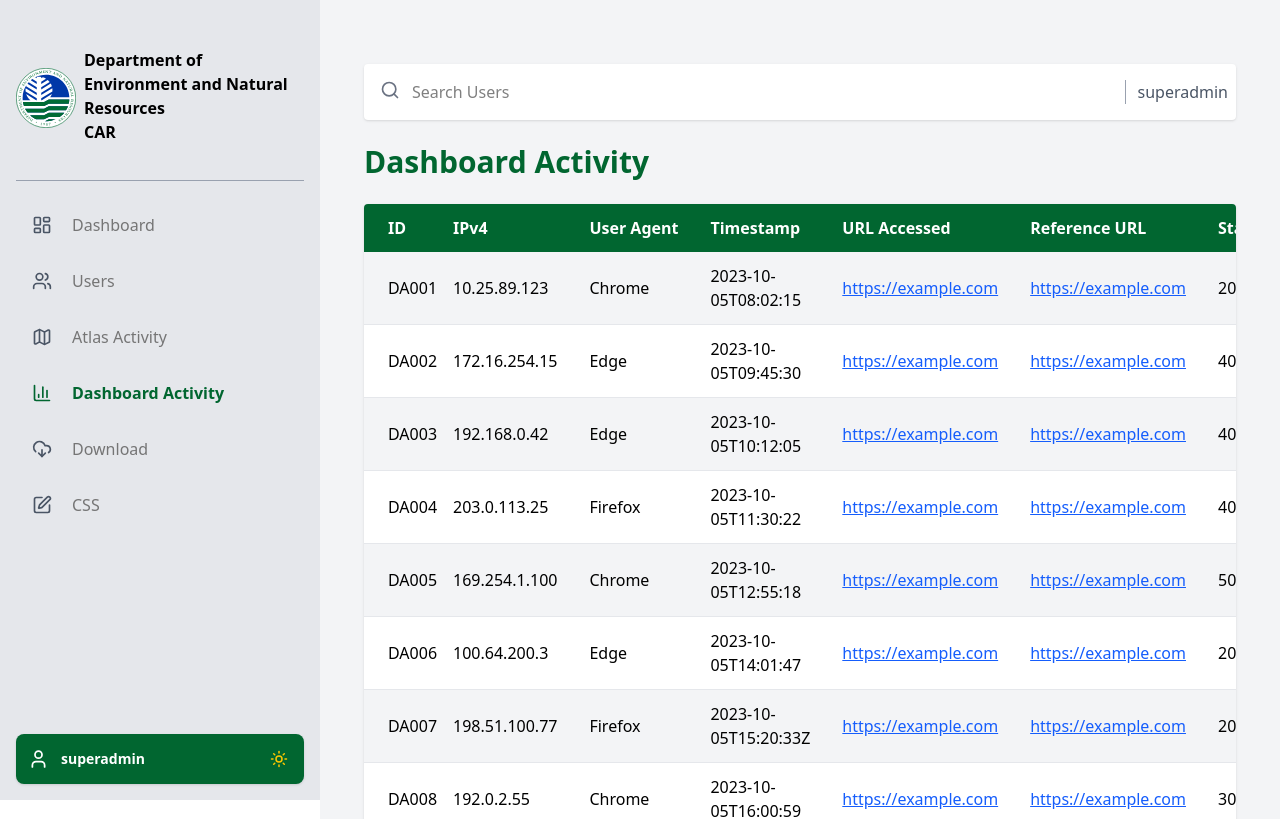
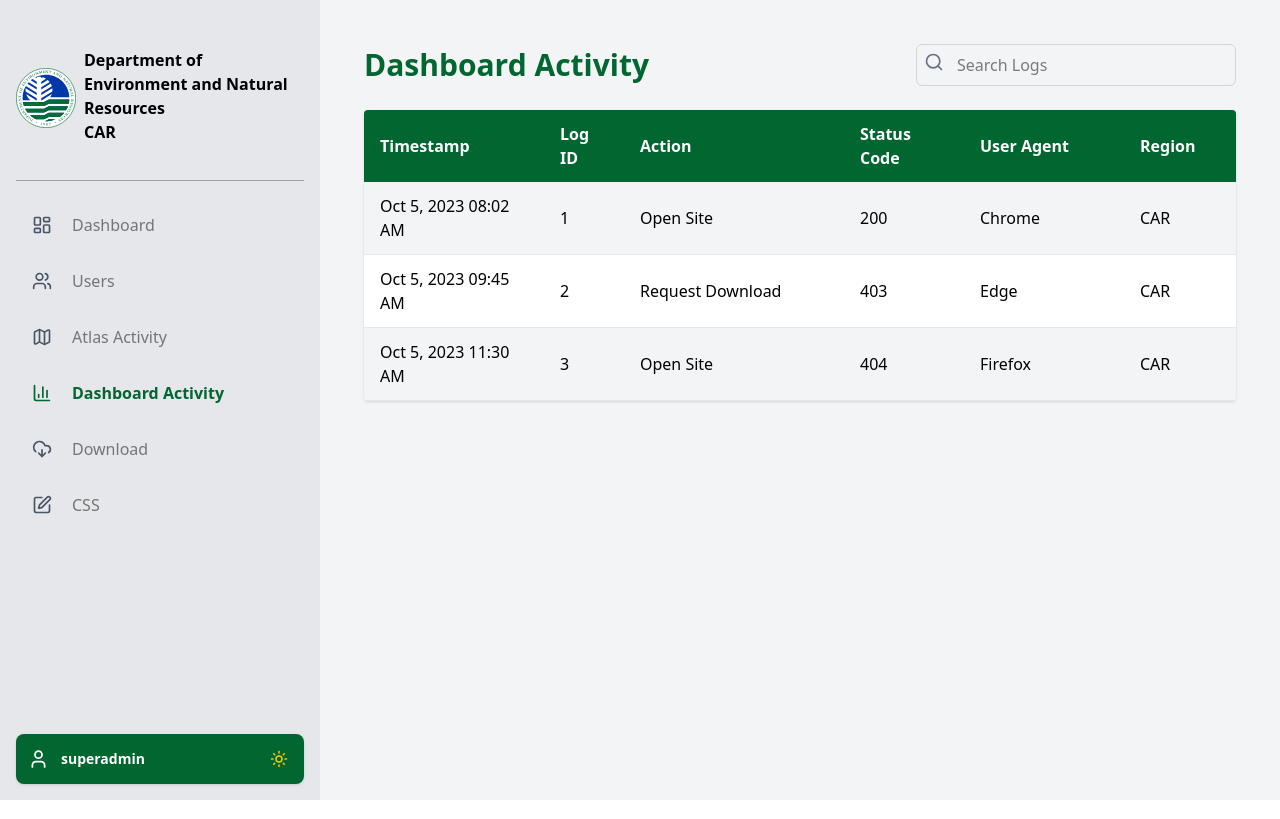
Before and after one commit to team-kotl/terramap-admin, a React (Vite) app: page /dashboard-activity in a window 1280 px wide. Shown: the top 819 px of the page. Built offline with nearby package versions, Linux system fonts and the light colour scheme.

Commit message:
Fixed the Dashboard and the DashboardAct

```diff
--- a/src/pages/Dashboard.jsx
+++ b/src/pages/Dashboard.jsx
@@ -1,3 +1,5 @@
+import { useState, useEffect } from "react";
+import axios from "axios";
 import { Users, Map, BarChart3 } from "lucide-react";
 import {
     LineChart,
@@ -14,7 +16,28 @@ import {
 } from "recharts";
 
 const Dashboard = () => {
-    const monthlyVisits = [
+    // ✅ State for counts
+    const [usersCount, setUsersCount] = useState(12);
+    const [atlasActivity, setAtlasActivity] = useState(10);
+    const [dashboardActivity, setDashboardActivity] = useState(11);
+
+    // ✅ Temporary mock data
+    const [traffic, setTraffic] = useState([
+        { place: "Kalinga", count: 4 },
+        { place: "Baguio City", count: 2 },
+        { place: "Benguet", count: 1 },
+        { place: "Apayao", count: 1 },
+        { place: "Abra", count: 2 },
+    ]);
+
+    const [statusCodes, setStatusCodes] = useState([
+        { name: "200", count: 1123 },
+        { name: "400", count: 840 },
+        { name: "301", count: 724 },
+        { name: "302", count: 986 },
+    ]);
+
+    const [monthlyVisits, setMonthlyVisits] = useState([
         { name: "Jan", visits: 500 },
         { name: "Feb", visits: 800 },
         { name: "Mar", visits: 1100 },
@@ -27,30 +50,50 @@ const Dashboard = () => {
         { name: "Oct", visits: 1200 },
         { name: "Nov", visits: 1250 },
         { name: "Dec", visits: 1180 },
-    ];
+    ]);
 
-    const statusCodes = [
-        { name: "200", count: 1123 },
-        { name: "400", count: 840 },
-        { name: "301", count: 724 },
-        { name: "302", count: 986 },
-    ];
+    // Example: Uncomment when backend is ready
+    /*
+    useEffect(() => {
+        const fetchData = async () => {
+            try {
+                const [
+                    visitsRes,
+                    statusRes,
+                    trafficRes,
+                    usersRes,
+                    atlasRes,
+                    dashRes,
+                ] = await Promise.all([
+                    axios.get("/api/monthly-visits"),
+                    axios.get("/api/status-codes"),
+                    axios.get("/api/traffic"),
+                    axios.get("/api/users/count"),
+                    axios.get("/api/atlas-activity/count"),
+                    axios.get("/api/dashboard-activity/count"),
+                ]);
 
-    const traffic = [
-        { place: "Kalinga", count: 4 },
-        { place: "Baguio City", count: 2 },
-        { place: "Benguet", count: 1 },
-        { place: "Apayao", count: 1 },
-        { place: "Abra", count: 2 },
-    ];
+                setMonthlyVisits(visitsRes.data);
+                setStatusCodes(statusRes.data);
+                setTraffic(trafficRes.data);
+                setUsersCount(usersRes.data.count);
+                setAtlasActivity(atlasRes.data.count);
+                setDashboardActivity(dashRes.data.count);
+            } catch (err) {
+                console.error("❌ Error fetching dashboard data:", err);
+            }
+        };
+
+        fetchData();
+    }, []);
+    */
 
     return (
-        <div className="min-screen bg-gray-100 px-2 md:px-6 py-15">
-            <div className="flex justify-between items-center md:mb-6 mb-4 mt-3">
-                <h1 className="text-green-800 font-bold text-2xl md:text-3xl">
-                    Dashboard
-                </h1>
-                <p className="text-green-800 font-bold md:text-3xl text-lg">
+        <div className="min-screen bg-gray-100 px-2 md:px-6 mt-5">
+            {/* Header */}
+            <div className="flex justify-between items-center md:mb-6 mb-4">
+                <h1 className="text-green-700 font-bold text-2xl">Dashboard</h1>
+                <p className="text-green-700 font-bold text-2xl">
                     {new Date().toLocaleDateString("en-US", {
                         month: "short",
                         day: "numeric",
@@ -59,40 +102,49 @@ const Dashboard = () => {
                 </p>
             </div>
 
-            <div className="grid grid-cols-3 md:grid-cols-3 gap-4 mb-4">
-                <div className="bg-white shadow rounded-xl px-3 md:px-6 py-6 flex items-center justify-between md:flex-row flex-col">
-                    <div className="flex items-center gap-3 md:flex-row flex-col">
+            {/* Top Cards */}
+            <div className="grid grid-cols-1 md:grid-cols-3 gap-6 mb-6">
+                <div className="bg-white shadow rounded-xl p-6 flex items-center justify-between">
+                    <div className="flex items-center gap-3">
                         <Users className="w-8 h-8 text-green-700" />
-                        <p className="font-medium text-center">Users</p>
+                        <span className="font-medium">Users</span>
                     </div>
-                    <span className="text-2xl font-bold">12</span>
+                    <span className="text-2xl font-bold">
+                        {usersCount > 0 ? usersCount : "No data"}
+                    </span>
                 </div>
 
-                <div className="bg-white shadow rounded-xl px-3 md:px-6 py-6 flex items-center justify-between md:flex-row flex-col">
-                    <div className="flex items-center gap-3 md:flex-row flex-col">
+                <div className="bg-white shadow rounded-xl p-6 flex items-center justify-between">
+                    <div className="flex items-center gap-3">
                         <Map className="w-8 h-8 text-green-700" />
-                        <p className="font-medium text-center">Atlas Activity</p>
+                        <span className="font-medium">Atlas Activity</span>
                     </div>
-                    <span className="text-2xl font-bold">10</span>
+                    <span className="text-2xl font-bold">
+                        {atlasActivity > 0 ? atlasActivity : "No data"}
+                    </span>
                 </div>
 
-                <div className="bg-white shadow rounded-xl px-3 md:px-6 py-6 flex items-center justify-between md:flex-row flex-col">
-                    <div className="flex items-center gap-3 md:flex-row flex-col">
+                <div className="bg-white shadow rounded-xl p-6 flex items-center justify-between">
+                    <div className="flex items-center gap-3">
                         <BarChart3 className="w-8 h-8 text-green-700" />
-                        <p className="font-medium text-center">Dashboard Activity</p>
+                        <span className="font-medium">Dashboard Activity</span>
                     </div>
-                    <span className="text-2xl font-bold">11</span>
+                    <span className="text-2xl font-bold">
+                        {dashboardActivity > 0 ? dashboardActivity : "No data"}
+                    </span>
                 </div>
             </div>
 
-            <div className="grid grid-cols-1 lg:grid-cols-2 gap-4">
+            {/* Grid layout */}
+            <div className="grid grid-cols-1 lg:grid-cols-2 gap-6">
                 {/* Left column: Source of Traffic */}
-                <div className="bg-white shadow rounded-lg px-3 md:px-6 py-4 flex flex-col h-full">
+                <div className="bg-white shadow rounded-lg p-6 flex flex-col h-full">
                     <h2 className="text-green-700 font-semibold mb-4">
                         Source of Traffic (By count)
                     </h2>
 
                     <div className="flex-grow">
+                        {traffic.length > 0 ? (
                             <div className="w-full border border-gray-200 rounded-lg overflow-hidden">
                                 <table className="w-full text-left">
                                     <tbody>
@@ -101,8 +153,10 @@ const Dashboard = () => {
                                                 key={idx}
                                                 className="even:bg-gray-50 hover:bg-gray-100 transition"
                                             >
-                                            <td className="px-2 md:px-4 py-2">{item.place}</td>
-                                            <td className="px-2 md:px-4 py-2 text-right">
+                                                <td className="px-4 py-2">
+                                                    {item.place}
+                                                </td>
+                                                <td className="px-4 py-2 text-right">
                                                     {item.count}
                                                 </td>
                                             </tr>
@@ -110,37 +164,54 @@ const Dashboard = () => {
                                     </tbody>
                                 </table>
                             </div>
+                        ) : (
+                            <p className="text-gray-500 text-center py-6">
+                                No traffic data available
+                            </p>
+                        )}
                     </div>
 
-                    <div className="mt-4 bg-green-50 border border-green-200 rounded-md px-2 md:px-4 py-3 flex justify-between items-center font-semibold text-green-800">
+                    <div className="mt-4 bg-green-50 border border-green-200 rounded-md px-4 py-3 flex justify-between items-center font-semibold text-green-800">
                         <span>Total Places</span>
-                        <span>5</span>
+                        <span>{traffic.length}</span>
                     </div>
                 </div>
 
                 {/* Right column: stacked charts */}
-                <div className="flex flex-col gap-4">
+                <div className="flex flex-col gap-6">
                     {/* Monthly Visits */}
-                    <div className="bg-white shadow rounded-lg px-2 md:px-6 py-4">
+                    <div className="bg-white shadow rounded-lg p-6">
                         <h2 className="text-green-700 font-semibold mb-4">
-                            Monthly visits
+                            Monthly Visits
                         </h2>
+                        {monthlyVisits.length > 0 ? (
                             <ResponsiveContainer width="100%" height={200}>
                                 <LineChart data={monthlyVisits}>
                                     <CartesianGrid strokeDasharray="3 3" />
                                     <XAxis dataKey="name" />
                                     <YAxis />
                                     <Tooltip />
-                                <Line type="monotone" dataKey="visits" stroke="green" dot />
+                                    <Line
+                                        type="monotone"
+                                        dataKey="visits"
+                                        stroke="green"
+                                        dot
+                                    />
                                 </LineChart>
                             </ResponsiveContainer>
+                        ) : (
+                            <p className="text-gray-500 text-center py-6">
+                                No visit data available
+                            </p>
+                        )}
                     </div>
 
                     {/* Status Codes */}
-                    <div className="bg-white shadow rounded-lg px-2 md:px-6 py-4">
+                    <div className="bg-white shadow rounded-lg p-6">
                         <h2 className="text-green-700 font-semibold mb-4">
                             Most Frequent Status Codes
                         </h2>
+                        {statusCodes.length > 0 ? (
                             <ResponsiveContainer width="100%" height={200}>
                                 <BarChart data={statusCodes} layout="vertical">
                                     <CartesianGrid strokeDasharray="3 3" />
@@ -152,14 +223,22 @@ const Dashboard = () => {
                                         {statusCodes.map((entry, index) => (
                                             <Cell
                                                 key={`cell-${index}`}
-                                            fill={
-                                                ["#16a34a", "#dc2626", "#facc15", "#2563eb"][index % 4]
-                                            }
+                                                fill={[
+                                                    "#16a34a",
+                                                    "#dc2626",
+                                                    "#facc15",
+                                                    "#2563eb",
+                                                ][index % 4]}
                                             />
                                         ))}
                                     </Bar>
                                 </BarChart>
                             </ResponsiveContainer>
+                        ) : (
+                            <p className="text-gray-500 text-center py-6">
+                                No status code data available
+                            </p>
+                        )}
                     </div>
                 </div>
             </div>
--- a/src/pages/DashboardAct.jsx
+++ b/src/pages/DashboardAct.jsx
@@ -1,174 +1,170 @@
+import { useState, useEffect } from "react";
+import axios from "axios";
 import { Search } from "lucide-react";
 
+// ✅ Helper function to format timestamp (date + time with space only)
+const formatTimestamp = (ts) => {
+    const date = new Date(ts).toLocaleDateString("en-US", {
+        month: "short",
+        day: "numeric",
+        year: "numeric",
+    });
+
+    const time = new Date(ts).toLocaleTimeString("en-US", {
+        hour: "2-digit",
+        minute: "2-digit",
+        hour12: true,
+    });
+
+    return `${date} ${time}`;
+};
+
 const DashboardActivity = () => {
+    const [logs, setLogs] = useState([]);
+    const [search, setSearch] = useState("");
 
-const logs = [
+    // ✅ Mock data (temporary)
+    useEffect(() => {
+        const mockLogs = [
             {
-id: "DA001",
-ipv4: "10.25.89.123",
-agent: "Chrome",
+                logId: 1,
+                action: "Open Site",
                 timestamp: "2023-10-05T08:02:15",
-url: "https://example.com",
-refUrl: "https://example.com",
-status: 200,
+                statusCode: 200,
+                userAgent: "Chrome",
                 region: "CAR",
                 city: "Baguio City",
-isp: "Socatel",
             },
             {
-id: "DA002",
-ipv4: "172.16.254.15",
-agent: "Edge",
+                logId: 2,
+                action: "Request Download",
                 timestamp: "2023-10-05T09:45:30",
-url: "https://example.com",
-refUrl: "https://example.com",
-status: 403,
+                statusCode: 403,
+                userAgent: "Edge",
                 region: "CAR",
                 city: "La Trinidad",
-isp: "PLDT",
             },
             {
-id: "DA003",
-ipv4: "192.168.0.42",
-agent: "Edge",
-timestamp: "2023-10-05T10:12:05",
-url: "https://example.com",
-refUrl: "https://example.com",
-status: 403,
-region: "CAR",
-city: "La Trinidad",
-isp: "Smart",
-},
-{
-id: "DA004",
-ipv4: "203.0.113.25",
-agent: "Firefox",
+                logId: 3,
+                action: "Open Site",
                 timestamp: "2023-10-05T11:30:22",
-url: "https://example.com",
-refUrl: "https://example.com",
-status: 404,
+                statusCode: 404,
+                userAgent: "Firefox",
                 region: "CAR",
                 city: "Baguio City",
-isp: "Globe",
-},
-{
-id: "DA005",
-ipv4: "169.254.1.100",
-agent: "Chrome",
-timestamp: "2023-10-05T12:55:18",
-url: "https://example.com",
-refUrl: "https://example.com",
-status: 500,
-region: "CAR",
-city: "La Trinidad",
-isp: "Converge",
-},
-{
-id: "DA006",
-ipv4: "100.64.200.3",
-agent: "Edge",
-timestamp: "2023-10-05T14:01:47",
-url: "https://example.com",
-refUrl: "https://example.com",
-status: 200,
-region: "CAR",
-city: "La Trinidad",
-isp: "Smart",
-},
-{
-id: "DA007",
-ipv4: "198.51.100.77",
-agent: "Firefox",
-timestamp: "2023-10-05T15:20:33Z",
-url: "https://example.com",
-refUrl: "https://example.com",
-status: 200,
-region: "CAR",
-city: "Baguio City",
-isp: "Globe",
-},
-{
-id: "DA008",
-ipv4: "192.0.2.55",
-agent: "Chrome",
-timestamp: "2023-10-05T16:00:59",
-url: "https://example.com",
-refUrl: "https://example.com",
-status: 301,
-region: "CAR",
-city: "La Trinidad",
-isp: "Smart",
-},
-{
-id: "DA009",
-ipv4: "172.30.99.201",
-agent: "Firefox",
-timestamp: "2023-10-05T17:10:12",
-url: "https://example.com",
-refUrl: "https://example.com",
-status: 200,
-region: "CAR",
-city: "Baguio City",
-isp: "Globe",
             },
         ];
+        setLogs(mockLogs);
+    }, []);
+
+    // ✅ Replace mock with backend fetch once API is ready
+    /*
+    useEffect(() => {
+        const fetchLogs = async () => {
+            try {
+                const res = await axios.get("/api/logs"); // ⬅️ replace with backend URL
+                setLogs(res.data);
+            } catch (err) {
+                console.error("Error fetching logs:", err);
+            }
+        };
+
+        fetchLogs();
+    }, []);
+    */
+
+    // ✅ Filtered logs
+    const filteredLogs = logs.filter((log) =>
+        Object.values(log).some(
+            (val) =>
+                typeof val === "string" &&
+                val.toLowerCase().includes(search.toLowerCase())
+        )
+    );
 
     return (
         <div className="relative bg-gray-100 min-screen">
             <div className="p-1 md:p-5 mt-15 md:mt-0">
-<div className="flex flex-row md:justify-between md:items-center bg-white shadow p-2 rounded mb-6 gap-3 mt-5 ">
-<div className="relative flex-1">
-<Search className="absolute left-2 md:top-2 top-1 h-5 w-5 text-gray-500" />
+                {/* Title + Search Bar in the same row */}
+                <div className="flex flex-col md:flex-row md:items-center md:justify-between mb-6 gap-4">
+                    <h1 className="text-2xl md:text-3xl font-bold text-green-800">
+                        Dashboard Activity
+                    </h1>
+
+                    {/* Search Bar */}
+                    <div className="relative w-full md:w-80">
+                        <Search className="absolute left-2 top-2 h-5 w-5 text-gray-500" />
                         <input
                             type="text"
-placeholder="Search Users"
-className="pl-10 md:pr-2 md:py-2 pr-2 py-1 rounded-md text-base w-full focus:outline-none focus:ring-0"
+                            placeholder="Search Logs"
+                            value={search}
+                            onChange={(e) => setSearch(e.target.value)}
+                            className="pl-10 pr-2 py-2 rounded-md text-base w-full border border-gray-300 focus:outline-none focus:ring-0 focus:border-transparent"
                         />
                     </div>
-<div className="hidden md:block w-px h-6 bg-gray-400"></div>
-<span className="hidden md:flex text-gray-600 font-medium text-sm md:text-base">
-superadmin
-</span>
                 </div>
-<h1 className="text-2xl md:text-3xl font-bold text-green-800 mb-6">Dashboard Activity</h1>
+
                 {/* Table */}
                 <div className="bg-white shadow rounded overflow-x-auto">
-<table className="table-auto w-full border-collapse min-w-[600px]">
+                    <table className="table-auto w-full border-collapse">
                         <thead>
                             <tr className="bg-green-800 text-white text-left text-sm md:text-base">
-<th className="pl-4 md:pl-6 py-2 md:py-3 whitespace-nowrap">ID</th>
-<th className="px-2 md:px-4 py-2 md:py-3 whitespace-nowrap">IPv4</th>
-<th className="px-2 md:px-4 py-2 md:py-3 whitespace-nowrap">User Agent</th>
-<th className="px-2 md:px-4 py-2 md:py-3 whitespace-nowrap">Timestamp</th>
-<th className="px-2 md:px-4 py-2 md:py-3 whitespace-nowrap">URL Accessed</th>
-<th className="px-2 md:px-4 py-2 md:py-3 whitespace-nowrap">Reference URL</th>
-<th className="px-2 md:px-4 py-2 md:py-3 whitespace-nowrap">Status Code</th>
-<th className="px-2 md:px-4 py-2 md:py-3 whitespace-nowrap">Region</th>
-<th className="px-2 md:px-4 py-2 md:py-3 whitespace-nowrap">City</th>
-<th className="px-2 md:px-4 py-2 md:py-3 whitespace-nowrap">ISP</th>
+                                <th className="px-4 py-3 min-w-[180px]">
+                                    Timestamp
+                                </th>
+                                <th className="px-4 py-3 min-w-[80px]">
+                                    Log ID
+                                </th>
+                                <th className="px-4 py-3 min-w-[220px]">
+                                    Action
+                                </th>
+                                <th className="px-4 py-3 min-w-[120px]">
+                                    Status Code
+                                </th>
+                                <th className="px-4 py-3 min-w-[160px]">
+                                    User Agent
+                                </th>
+                                <th className="px-4 py-3 min-w-[120px]">
+                                    Region
+                                </th>
+                                <th className="px-4 py-3 min-w-[150px]">
+                                    City
+                                </th>
                             </tr>
                         </thead>
                         <tbody>
-                            {logs.map((item,index) => (
+                            {filteredLogs.map((item, index) => (
                                 <tr
-                                key={item.id}
+                                    key={item.logId}
                                     className={`border-b border-gray-200 text-sm md:text-base ${
-                                index % 2 === 0 ? "bg-gray-100" : "bg-white"
-                                } hover:bg-gray-100`}>
-<td className="pl-4 md:pl-6 py-2 md:py-3">{item.id}</td>
-<td className="px-2 md:px-4 py-2 md:py-3">{item.ipv4}</td>
-<td className="px-2 md:px-4 py-2 md:py-3">{item.agent}</td>
-<td className="px-2 md:px-4 py-2 md:py-3">{item.timestamp}</td>
-<td className="px-2 md:px-4 py-2 md:py-3 text-blue-600 underline">{item.url}</td>
-<td className="px-2 md:px-4 py-2 md:py-3 text-blue-600 underline">{item.refUrl}</td>
-<td className="px-2 md:px-4 py-2 md:py-3">{item.status}</td>
-<td className="px-2 md:px-4 py-2 md:py-3">{item.region}</td>
-<td className="px-2 md:px-4 py-2 md:py-3">{item.city}</td>
-<td className="px-2 md:px-4 py-2 md:py-3">{item.isp}</td>
+                                        index % 2 === 0
+                                            ? "bg-gray-100"
+                                            : "bg-white"
+                                    } hover:bg-gray-100`}
+                                >
+                                    <td className="px-4 py-3">
+                                        {formatTimestamp(item.timestamp)}
+                                    </td>
+                                    <td className="px-4 py-3">{item.logId}</td>
+                                    <td className="px-4 py-3">{item.action}</td>
+                                    <td className="px-4 py-3">
+                                        {item.statusCode}
+                                    </td>
+                                    <td className="px-4 py-3">
+                                        {item.userAgent}
+                                    </td>
+                                    <td className="px-4 py-3">{item.region}</td>
+                                    <td className="px-4 py-3">{item.city}</td>
                                 </tr>
                             ))}
                         </tbody>
                     </table>
+
+                    {filteredLogs.length === 0 && (
+                        <p className="p-4 text-gray-500 text-center">
+                            No matching logs found.
+                        </p>
+                    )}
                 </div>
             </div>
         </div>
```
Lines whose indentation alone changed are shown as unchanged.
